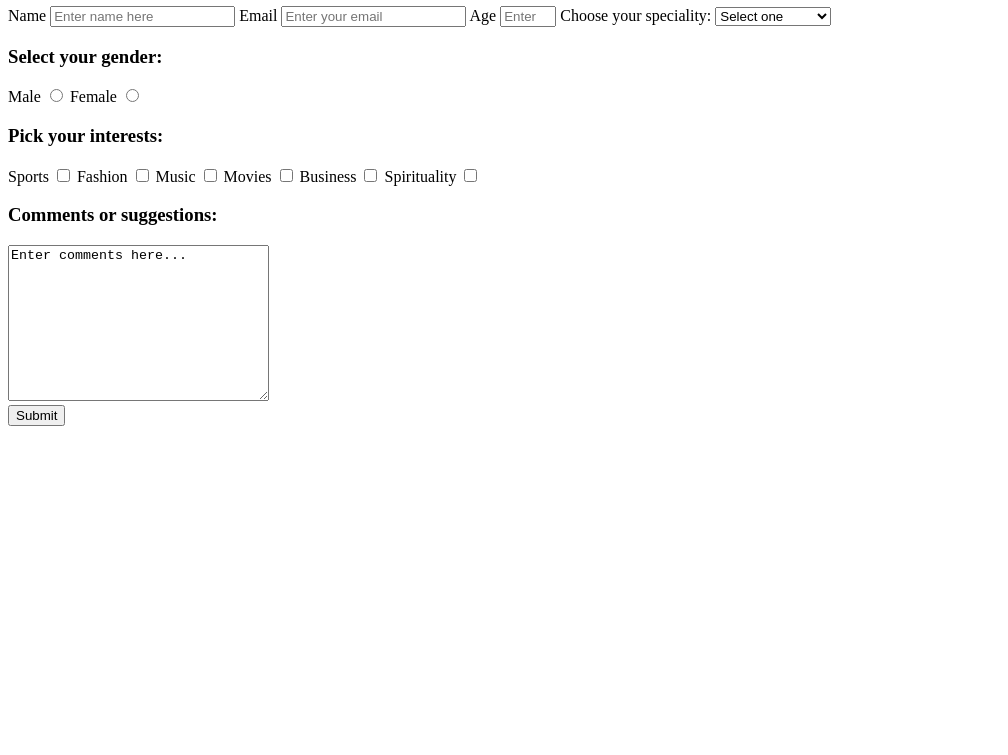
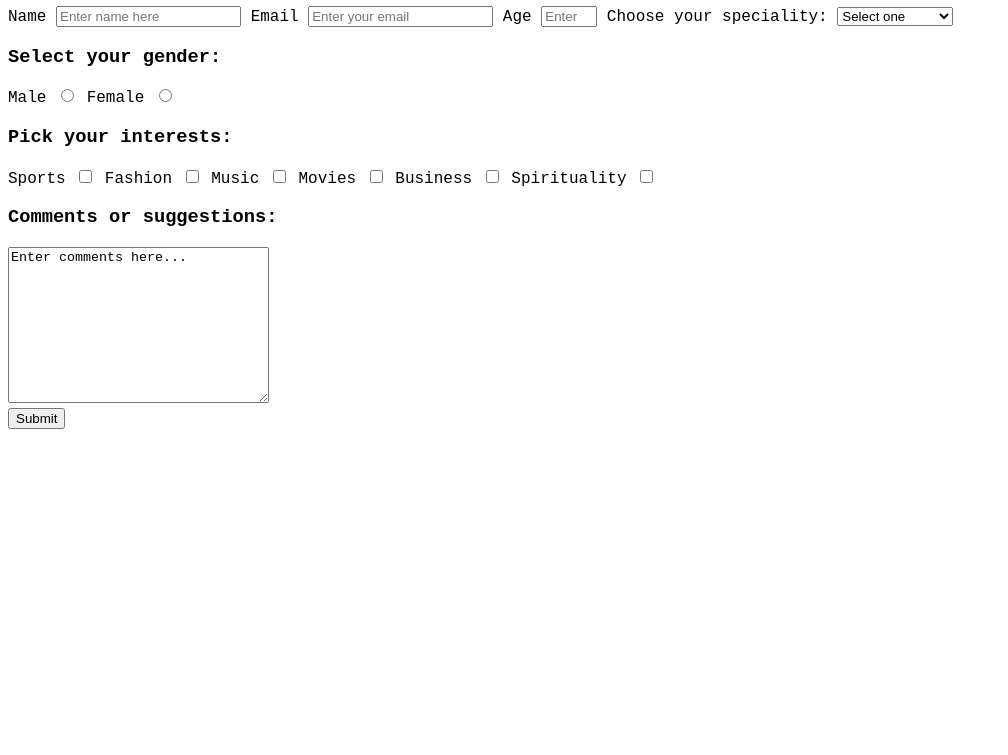
Before and after one commit to neilmaghanga/surveyForm, a plain HTML site: page index.html in a window 1280 px wide. Shown: the part 74-829 px from the top of the page, without its empty margins (0-1008 px from the left). Before the commit the page ends 800 px from the top, so only its background shows below. Drawn offline with Linux system fonts and the light colour scheme.

Commit message:
add css file to project directory

```diff
--- a/index.html
+++ b/index.html
@@ -5,6 +5,7 @@
     <meta http-equiv="X-UA-Compatible" content="IE=edge">
     <meta name="viewport" content="width=device-width, initial-scale=1.0">
     <title>Survey</title>
+    <link rel="stylesheet" href="style.css">
 </head>
 <body>
     <main>
--- /dev/null
+++ b/style.css
@@ -0,0 +1,5 @@
+body {
+    width: auto;
+    height: 100vh;
+    font-family: monospace, sans-serif;
+}
```
